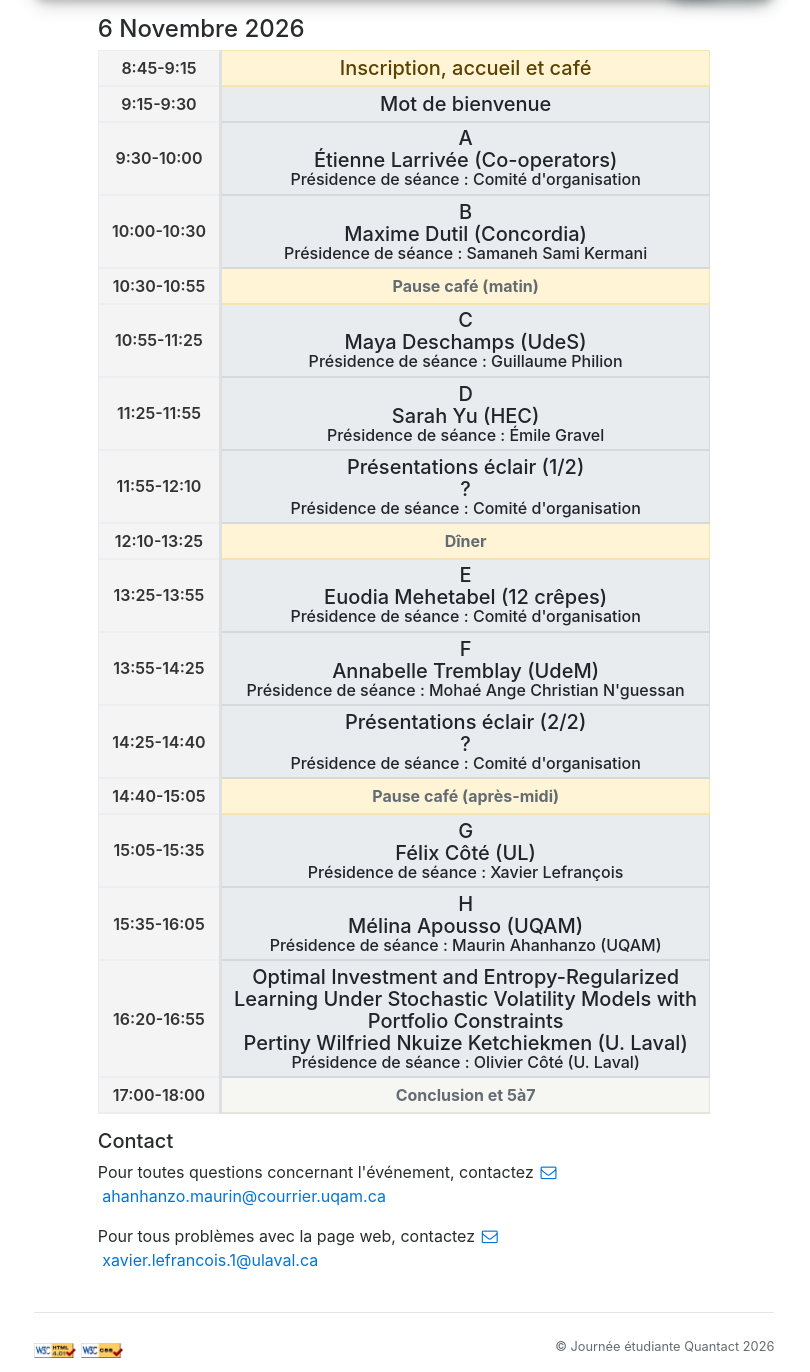
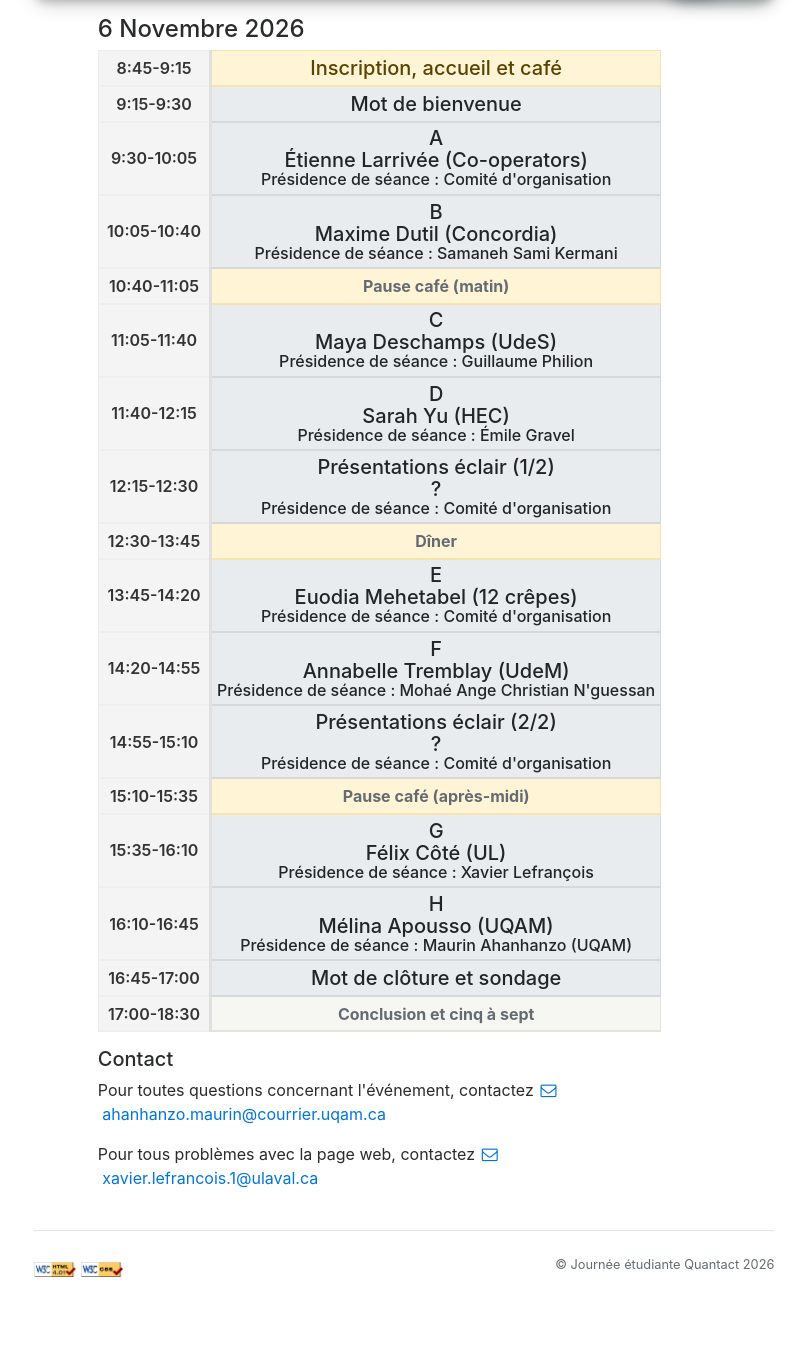
Before and after one commit to XavLef/Quantact_2026, a Jekyll site: the page built from program.html, in a window 1280 px wide. Shown: the part 322-1694 px from the top of the page, without its empty margins (236-1046 px from the left). Built offline with Jekyll 4.4.1, drawn with Linux system fonts in a browser that asks for light colours; nearby versions of some CDN libraries; after the commit the page ends 1613 px from its top, so only the background shows below that.

Commit message:
Update schedule timings and titles in YAML

```diff
--- a/_data/schedule.yml
+++ b/_data/schedule.yml
@@ -8,6 +8,7 @@
       title:
         fr: "Inscription, accueil et café"
         en: "Registration, Welcome and Coffee"
+
     - startTime: "9:15"
       endTime: "9:30"
       title:
@@ -15,7 +16,7 @@
         en: "Opening Remarks"
 
     - startTime: "9:30"
-      endTime: "10:00"
+      endTime: "10:05"
       title:
         fr: "A"
         en: "A"
@@ -26,8 +27,8 @@
         fr: "Comité d'organisation"
         en: "Organizing committee"
 
-    - startTime: "10:00"
-      endTime: "10:30"
+    - startTime: "10:05"
+      endTime: "10:40"
       title:
         fr: "B"
         en: "B"
@@ -38,15 +39,15 @@
         fr: "Samaneh Sami Kermani"
         en: "Samaneh Sami Kermani"
 
-    - startTime: "10:30"
-      endTime: "10:55"
+    - startTime: "10:40"
+      endTime: "11:05"
       type: "service"
       title:
         fr: "Pause café (matin)"
         en: "Coffee Break (morning)"
 
-    - startTime: "10:55"
-      endTime: "11:25"
+    - startTime: "11:05"
+      endTime: "11:40"
       title:
         fr: "C"
         en: "C"
@@ -57,8 +58,8 @@
         fr: "Guillaume Philion"
         en: "Guillaume Philion"
 
-    - startTime: "11:25"
-      endTime: "11:55"
+    - startTime: "11:40"
+      endTime: "12:15"
       title:
         fr: "D"
         en: "D"
@@ -69,8 +70,8 @@
         fr: "Émile Gravel"
         en: "Émile Gravel"
 
-    - startTime: "11:55"
-      endTime: "12:10"
+    - startTime: "12:15"
+      endTime: "12:30"
       title:
         fr: "Présentations éclair (1/2)"
         en: "Lightning talks (1/2)"
@@ -81,15 +82,15 @@
         fr: "Comité d'organisation"
         en: "Organizing committee"
 
-    - startTime: "12:10"
-      endTime: "13:25"
+    - startTime: "12:30"
+      endTime: "13:45"
       type: "service"
       title:
         fr: "Dîner"
         en: "Lunch"
 
-    - startTime: "13:25"
-      endTime: "13:55"
+    - startTime: "13:45"
+      endTime: "14:20"
       title:
         fr: "E"
         en: "E"
@@ -100,8 +101,8 @@
         fr: "Comité d'organisation"
         en: "Organizing committee"
 
-    - startTime: "13:55"
-      endTime: "14:25"
+    - startTime: "14:20"
+      endTime: "14:55"
       title:
         fr: "F"
         en: "F"
@@ -112,8 +113,8 @@
         fr: "Mohaé Ange Christian N'guessan"
         en: "Mohaé Ange Christian N'guessan"
 
-    - startTime: "14:25"
-      endTime: "14:40"
+    - startTime: "14:55"
+      endTime: "15:10"
       title:
         fr: "Présentations éclair (2/2)"
         en: "Lightning talks (2/2)"
@@ -124,15 +125,15 @@
         fr: "Comité d'organisation"
         en: "Organizing committee"
 
-    - startTime: "14:40"
-      endTime: "15:05"
+    - startTime: "15:10"
+      endTime: "15:35"
       type: "service"
       title:
         fr: "Pause café (après-midi)"
         en: "Coffee Break (afternoon)"
 
-    - startTime: "15:05"
-      endTime: "15:35"
+    - startTime: "15:35"
+      endTime: "16:10"
       title:
         fr: "G"
         en: "G"
@@ -143,8 +144,8 @@
         fr: "Xavier Lefrançois"
         en: "Xavier Lefrançois"
 
-    - startTime: "15:35"
-      endTime: "16:05"
+    - startTime: "16:10"
+      endTime: "16:45"
       title:
         fr: "H"
         en: "H"
@@ -155,21 +156,15 @@
         fr: "Maurin Ahanhanzo (UQAM)"
         en: "Maurin Ahanhanzo (UQAM)"
 
-    - startTime: "16:20"
-      endTime: "16:55"
+    - startTime: "16:45"
+      endTime: "17:00"
       title:
-        fr: "Optimal Investment and Entropy-Regularized Learning Under Stochastic Volatility Models with Portfolio Constraints"
-        en: "Optimal Investment and Entropy-Regularized Learning Under Stochastic Volatility Models with Portfolio Constraints"
-      speaker:
-        fr: "Pertiny Wilfried Nkuize Ketchiekmen (U. Laval)"
-        en: "Pertiny Wilfried Nkuize Ketchiekmen (U. Laval)"
-      chair:
-        fr: "Olivier Côté (U. Laval)"
-        en: "Olivier Côté (U. Laval)"
+        fr: "Mot de clôture et sondage"
+        en: "Closing remarks and survey"
 
     - startTime: "17:00"
-      endTime: "18:00"
+      endTime: "18:30"
       type: "service"
       title:
-        fr: "Conclusion et 5à7"
+        fr: "Conclusion et cinq à sept"
         en: "Conclusion & Reception"
```
